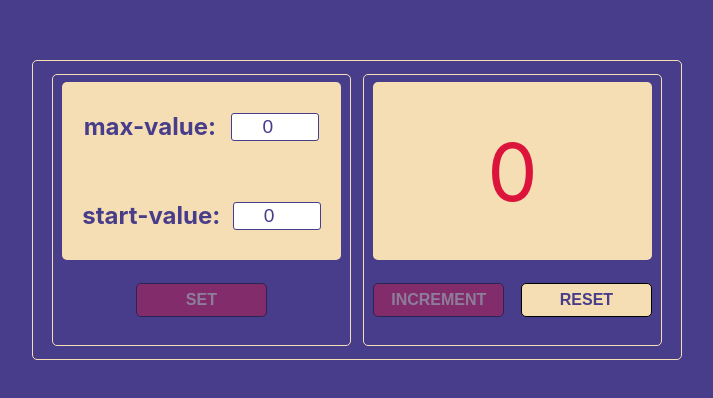
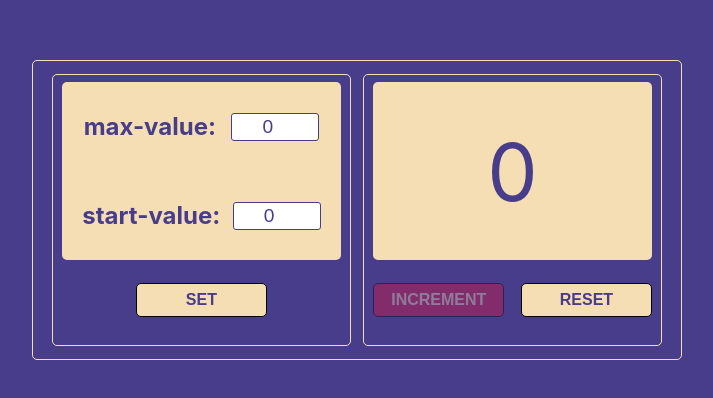
Before and after one commit to andbudha/project_counter_tuesday, a React (Create React App) app: page / in a window 1280 px wide. Shown: the part 190-588 px from the top of the page, without its empty margins (283-996 px from the left). Built offline with nearby package versions, Linux system fonts and the light colour scheme.

Commit message:
counter updated

```diff
--- a/src/components/CounterContainer/Counter.tsx
+++ b/src/components/CounterContainer/Counter.tsx
@@ -68,7 +68,7 @@ export const Counter = () => {
 
             {/*value setting container*/}
             <div className={styles.counter_container}>
-                <div className={`${styles.incr_display} ${counterValue=== maxValue && styles.max_val}`}>
+                <div className={`${styles.incr_display} ${maxValue !== 0 && counterValue === maxValue && styles.max_val}`}>
                     {counterValue}
                 </div>
                 <div className={styles.incr_btn_container}>
--- a/src/components/VersatileButton/Button.tsx
+++ b/src/components/VersatileButton/Button.tsx
@@ -20,7 +20,7 @@ export const Button = (props: ButtonPropsType) => {
             <button
                 className={styles.btn}
                 onClick={onClickHandler}
-                disabled={props.counterValue === props.maxValue && props.id === 2 || props.startValue===0 && props.id==1 }
+                disabled={props.counterValue === props.maxValue && props.id === 2}
             >
                 {props.name}
             </button>
```
